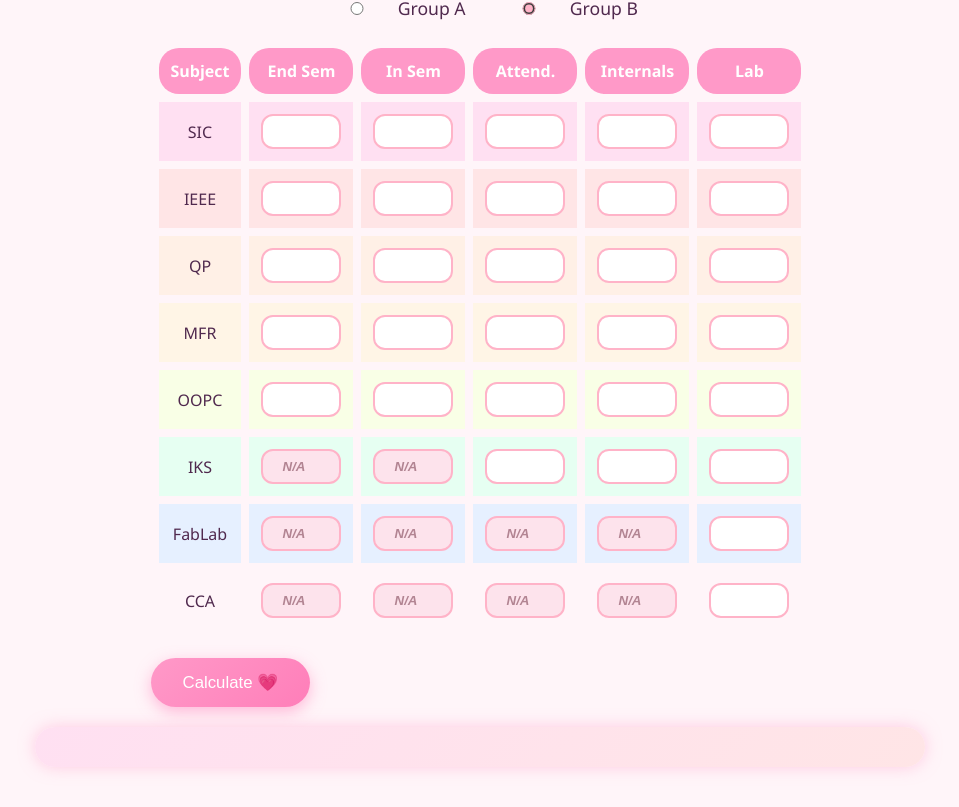
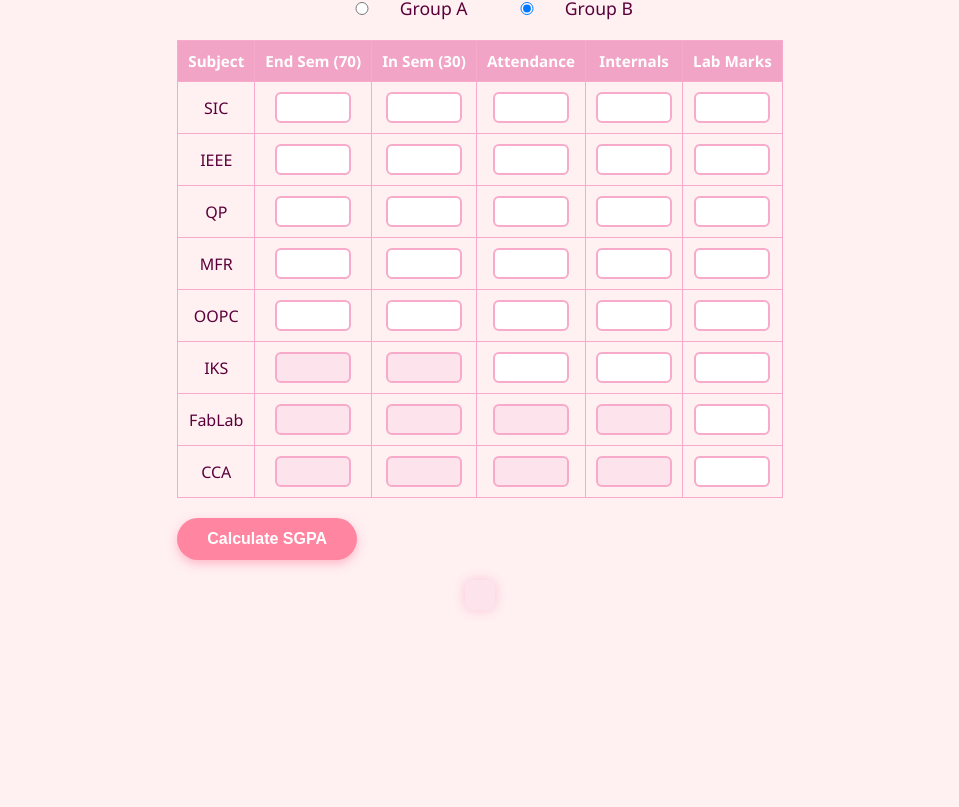
Before and after one commit to vizzie8/gpacalculator, a plain HTML site: page index.html in a window 1280 px wide. Shown: the part 98-905 px from the top of the page, without its empty margins (160-1119 px from the left). After the commit the page ends 800 px from the top, so only its background shows below. Drawn offline with Linux system fonts and the light colour scheme.

Commit message:
Update index.html

```diff
--- a/index.html
+++ b/index.html
@@ -2,99 +2,91 @@
 <html lang="en">
 <head>
   <meta charset="UTF-8" /><meta name="viewport" content="width=device-width, initial-scale=1" />
-<title>Cute SGPA Calculator</title>
+  <title>SGPA Calculator – Group A & B</title>
   <style>
     body {
-    background: #fff5f9;
+      background: #fff0f2;
       margin: 0;
       padding: 20px;
       font-family: 'Segoe UI', sans-serif;
-    color: #50294e;
+      color: #5a0039;
       display: flex;
       flex-direction: column;
       align-items: center;
     }
-  h1 { font-size: 2rem; margin-bottom: 10px; }
-  .group-select { margin-bottom: 20px; font-size: 1.1rem; }
-  .group-select label { margin: 0 12px; cursor: pointer; }
-  .group-select input[type="radio"] { accent-color: #ffb3c8; margin-right: 6px; }
-
+    h1 {
+      margin-bottom: 10px;
+    }
+    .group-select {
+      margin-bottom: 20px;
+      font-size: 1.1rem;
+    }
+    .group-select label {
+      margin: 0 10px;
+      cursor: pointer;
+    }
     table {
-    width: 100%; max-width: 850px;
-    border-spacing: 8px;
+      width: 100%; max-width: 900px;
+      border-collapse: collapse;
       margin-bottom: 20px;
       animation: fadeIn 0.5s ease;
     }
-  th, td { padding: 12px; text-align: center; }
+    th, td {
+      padding: 10px; text-align: center;
+      border: 1px solid #f7aac9;
+    }
     thead th {
-    background: #ff99c8; color: white;
-    border-radius: 20px;
-  }
-  tbody tr {
-    transition: transform 0.2s ease, background 0.2s ease;
+      background: #f2a4c6;
+      color: white;
+      font-size: 0.95rem;
     }
     tbody tr:hover {
-    transform: scale(1.02);
+      background: #ffd7eb;
     }
-  tbody tr:nth-child(1) td { background: #ffe0f2; }
-  tbody tr:nth-child(2) td { background: #ffe5e6; }
-  tbody tr:nth-child(3) td { background: #fff0e6; }
-  tbody tr:nth-child(4) td { background: #fff5e6; }
-  tbody tr:nth-child(5) td { background: #f9ffe6; }
-  tbody tr:nth-child(6) td { background: #e6fff2; }
-  tbody tr:nth-child(7) td { background: #e6f0ff; }
-
     input {
-    width: 60px; padding: 8px;
-    border: 2px solid #ffb3c8;
-    border-radius: 12px;
-    text-align: center;
-    font-weight: 600;
-    transition: border-color 0.2s, box-shadow 0.2s;
+      width: 60px; padding: 6px;
+      border: 2px solid #f7aac9;
+      border-radius: 6px; text-align: center;
+      font-weight: 500; transition: all 0.2s ease;
     }
     input:focus {
       border-color: #ff7eb9;
-    box-shadow: 0 0 6px #ffc1d9;
+      background: #ffe0f0;
+      outline: none;
+      box-shadow: 0 0 8px #ffbad2;
     }
     input[disabled] {
       background: #fde3ec;
       color: #b28492;
-    font-style: italic;
     }
-  input[disabled]::placeholder {
-    color: #b28492;
-  }
-
     button {
-    padding: 14px 32px;
-    font-size: 1.05rem;
-    background: linear-gradient(135deg, #ff99c8, #ff7eb9);
+      padding: 12px 30px;
+      font-size: 1rem;
+      font-weight: 600;
+      background: #ff85a1;
       border: none;
       border-radius: 30px;
       color: white;
       cursor: pointer;
-    box-shadow: 0 5px 15px rgba(255, 126, 185, 0.5);
+      box-shadow: 0 4px 10px rgba(255, 133, 161, 0.5);
       transition: background 0.3s, transform 0.2s;
     }
     button:hover {
-    background: linear-gradient(135deg, #ff7eb9, #ff485e);
-    transform: translateY(-3px);
+      background: #ff4b86;
+      transform: translateY(-2px);
+    }
+    button:active {
+      transform: translateY(0);
     }
     #result {
-    width: 100%; max-width: 850px;
+      max-width: 900px;
+      text-align: center;
       margin: 20px 0;
-    padding: 20px;
-    background: linear-gradient(135deg, #ffe0f2, #ffe5e6);
-    border-radius: 20px;
-    box-shadow: 0 0 16px rgba(255, 162, 203, 0.5);
-  }
-  #result table { width: 100%; margin: 10px 0; }
-  #result th, #result td {
-    padding: 8px; border: none;
-  }
-  #result thead th {
-    background: #ff99c8; color: white;
-    border-radius: 12px;
+      padding: 15px;
+      background: #fde3ec;
+      border-radius: 8px;
+      box-shadow: 0 0 12px #f9c5d5;
+      animation: fadeIn 0.5s ease;
     }
     @keyframes fadeIn {
       from { opacity: 0; transform: translateY(10px); }
@@ -104,7 +96,7 @@
 </head>
 <body>
 
-  <h1>Cute SGPA Calculator</h1>
+  <h1>SGPA Calculator</h1>
 
   <div class="group-select">
     <label><input type="radio" name="group" value="A"> Group A</label>
@@ -116,16 +108,16 @@
       <thead>
         <tr>
           <th>Subject</th>
-          <th>End Sem</th>
-          <th>In Sem</th>
-          <th>Attend.</th>
+          <th>End Sem (70)</th>
+          <th>In Sem (30)</th>
+          <th>Attendance</th>
           <th>Internals</th>
-          <th>Lab</th>
+          <th>Lab Marks</th>
         </tr>
       </thead>
       <tbody id="tableBody"></tbody>
     </table>
-    <button type="submit">Calculate 💗</button>
+    <button type="submit">Calculate SGPA</button>
   </form>
 
   <div id="result"></div>
@@ -133,83 +125,92 @@
 <script>
   const groups = {
     A: [
-      { name:'SIC', theory:true, lab:25, att:5, intl:15 },
-      { name:'CST', theory:true, lab:25, att:5, intl:15 },
-      { name:'ESE', theory:true, lab:0,  att:5, intl:15 },
-      { name:'CGD', theory:true, lab:25, att:5, intl:15 },
-      { name:'OOPC', theory:true, lab:25, att:5, intl:15 },
-      { name:'IKS', theory:false, lab:25, att:5, intl:20 },
-      { name:'iidtl', theory:false, lab:50, att:0, intl:0 }
+      { name:'SIC', theory:true, labMax:25, attMax:5, intMax:15 },
+      { name:'CST', theory:true, labMax:25, attMax:5, intMax:15 },
+      { name:'ESE', theory:true, labMax:0, attMax:5, intMax:15 },
+      { name:'CGD', theory:true, labMax:25, attMax:5, intMax:15 },
+      { name:'OOPC', theory:true, labMax:25, attMax:5, intMax:15 },
+      { name:'IKS', theory:false, labMax:25, attMax:5, intMax:20 },
+      { name:'iidtl', theory:false, labMax:50, attMax:0, intMax:0 },
+      { name:'NPTEL', theory:false, labMax:25, attMax:0, intMax:0 },
+      { name:'CCA', theory:false, labMax:25, attMax:0, intMax:0 }
     ],
     B: [
-      { name:'SIC', theory:true, lab:25, att:5, intl:15 },
-      { name:'IEEE', theory:true, lab:25, att:5, intl:15 },
-      { name:'QP', theory:true, lab:25, att:5, intl:15 },
-      { name:'MFR', theory:true, lab:25, att:5, intl:15 },
-      { name:'OOPC', theory:true, lab:25, att:5, intl:15 },
-      { name:'IKS', theory:false, lab:25, att:5, intl:20 },
-      { name:'FabLab', theory:false, lab:25, att:0, intl:0 },
-      { name:'CCA', theory:false, lab:25, att:0, intl:0 }
+      { name:'SIC', theory:true, labMax:25, attMax:5, intMax:15 },
+      { name:'IEEE', theory:true, labMax:25, attMax:5, intMax:15 },
+      { name:'QP', theory:true, labMax:25, attMax:5, intMax:15 },
+      { name:'MFR', theory:true, labMax:25, attMax:5, intMax:15 },
+      { name:'OOPC', theory:true, labMax:25, attMax:5, intMax:15 },
+      { name:'IKS', theory:false, labMax:25, attMax:5, intMax:20 },
+      { name:'FabLab', theory:false, labMax:25, attMax:0, intMax:0 },
+      { name:'CCA', theory:false, labMax:25, attMax:0, intMax:0 }
     ]
   };
 
-  function buildTable(group) {
-    const tbody = document.getElementById('tableBody');
-    tbody.innerHTML = '';
-    groups[group].forEach(s => {
+  function buildTable(g) {
+    const body = document.getElementById('tableBody');
+    body.innerHTML = '';
+    groups[g].forEach(s => {
       const tr = document.createElement('tr');
       tr.innerHTML = `
         <td>${s.name}</td>
-        <td><input type="number" name="${s.name}_end" min="0" max="${s.theory?70:0}" ${s.theory? 'required' : ''} ${s.theory? '' : 'disabled placeholder="N/A"'}></td>
-        <td><input type="number" name="${s.name}_in" min="0" max="${s.theory?30:0}" ${s.theory? 'required' : ''} ${s.theory? '' : 'disabled placeholder="N/A"'}></td>
-        <td><input type="number" name="${s.name}_att" min="0" max="${s.att}" ${s.att? 'required' : ''} ${s.att? '' : 'disabled placeholder="N/A"'}></td>
-        <td><input type="number" name="${s.name}_intl" min="0" max="${s.intl}" ${s.intl? 'required' : ''} ${s.intl? '' : 'disabled placeholder="N/A"'}></td>
-        <td><input type="number" name="${s.name}_lab" min="0" max="${s.lab}" ${s.lab? 'required' : ''} ${s.lab? '' : 'disabled placeholder="N/A"'}></td>
+        <td><input type="number" name="${s.name}_end" min="0" max="${s.theory?70:0}" ${s.theory?'required':''} ${s.theory?'':'disabled'}></td>
+        <td><input type="number" name="${s.name}_in" min="0" max="${s.theory?30:0}" ${s.theory?'required':''} ${s.theory?'':'disabled'}></td>
+        <td><input type="number" name="${s.name}_att" min="0" max="${s.attMax}" ${s.attMax?'required':''} ${s.attMax?'':'disabled'}></td>
+        <td><input type="number" name="${s.name}_int" min="0" max="${s.intMax}" ${s.intMax?'required':''} ${s.intMax?'':'disabled'}></td>
+        <td><input type="number" name="${s.name}_lab" min="0" max="${s.labMax}" ${s.labMax?'required':''} ${s.labMax?'':'disabled'}></td>
       `;
-      tbody.appendChild(tr);
+      body.appendChild(tr);
     });
     document.getElementById('result').innerHTML = '';
   }
 
-  document.querySelectorAll('input[name="group"]').forEach(r => {
-    r.addEventListener('change', () => buildTable(r.value));
-  });
+  document.querySelectorAll('input[name=group]').forEach(radio =>
+    radio.addEventListener('change', e => buildTable(e.target.value))
+  );
+
+  // Initialize with Group B
   buildTable('B');
 
-  const gpTh = t=> t>=91?10:t>=81?9:t>=71?8:t>=61?7:t>=51?6:t>=40?5:0;
-  const gpLb = (m,max) => max===50 ?
-    (m>=46?10:m>=41?9:m>=36?8:m>=31?7:m>=26?6:m>=21?5:0) :
-    (m>=23?10:m>=21?9:m>=18?8:m>=16?7:m>=13?6:5);
+  const gpTh = t => t>=91?10:t>=81?9:t>=71?8:t>=61?7:t>=51?6:t>=40?5:0;
+  const gpLb = (m,max) => max===50
+    ? m>=46?10:m>=41?9:m>=36?8:m>=31?7:m>=26?6:m>=21?5:0
+    : m>=23?10:m>=21?9:m>=18?8:m>=16?7:m>=13?6:5;
 
-  document.getElementById('gpaForm').addEventListener('submit', e=>{
+  document.getElementById('gpaForm').addEventListener('submit', e => {
     e.preventDefault();
-    const g = document.querySelector('input[name="group"]:checked').value;
-    let tot=0, maxg=0, rows='';
-    groups[g].forEach(s=>{
-      const en = +document.querySelector(`[name=${s.name}_end]`)?.value || 0;
+    const grp = document.querySelector('input[name=group]:checked').value;
+    let totGP=0, mxGP=0, rows='';
+
+    groups[grp].forEach(s => {
+      const end = +document.querySelector(`[name=${s.name}_end]`)?.value || 0;
       const ins = +document.querySelector(`[name=${s.name}_in]`)?.value || 0;
-      const at = +document.querySelector(`[name=${s.name}_att]`)?.value || 0;
-      const intl = +document.querySelector(`[name=${s.name}_intl]`)?.value || 0;
-      const lb = +document.querySelector(`[name=${s.name}_lab]`)?.value || 0;
-      let gpT=0;
-      if(s.theory){
-        const t60=Math.round(en*60/70), i20=Math.round(ins*20/30);
-        gpT=gpTh(t60+i20+at+intl);
-        tot+=gpT; maxg+=10;
+      const att = +document.querySelector(`[name=${s.name}_att]`)?.value || 0;
+      const intr = +document.querySelector(`[name=${s.name}_int]`)?.value || 0;
+      const lab = +document.querySelector(`[name=${s.name}_lab]`)?.value || 0;
+      let thGP=0;
+
+      if (s.theory) {
+        const e60 = Math.round(end*60/70), i20 = Math.round(ins*20/30);
+        thGP = gpTh(e60 + i20 + att + intr);
+        totGP += thGP; mxGP += 10;
       }
-      const gpL=gpLb(lb, s.lab);
-      tot+=gpL; maxg+=10;
-      rows+=`<tr><td>${s.name}</td><td>${gpT}</td><td>${gpL}</td></tr>`;
+
+      const lbGP = gpLb(lab, s.labMax);
+      totGP += lbGP; mxGP += 10;
+
+      rows += `<tr><td>${s.name}</td><td>${thGP}</td><td>${lbGP}</td></tr>`;
     });
-    const sgpa=(tot/maxg)*10;
-    document.getElementById('result').innerHTML=`
+
+    const sgpa = (totGP/mxGP)*10;
+    document.getElementById('result').innerHTML = `
       <h2>Results</h2>
       <table>
         <thead><tr><th>Subject</th><th>Theory GP</th><th>Lab GP</th></tr></thead>
         <tbody>${rows}</tbody>
       </table>
-      <p><strong>Total GP:</strong> ${tot} / ${maxg}</p>
-      <h2>SGPA: ${sgpa.toFixed(2)}/10</h2>`;
+      <p><strong>Total GP:</strong> ${totGP} / ${mxGP}</p>
+      <h2>SGPA: ${sgpa.toFixed(2)} / 10</h2>`;
   });
 </script>
 </body>
```
Lines whose indentation alone changed are shown as unchanged.
